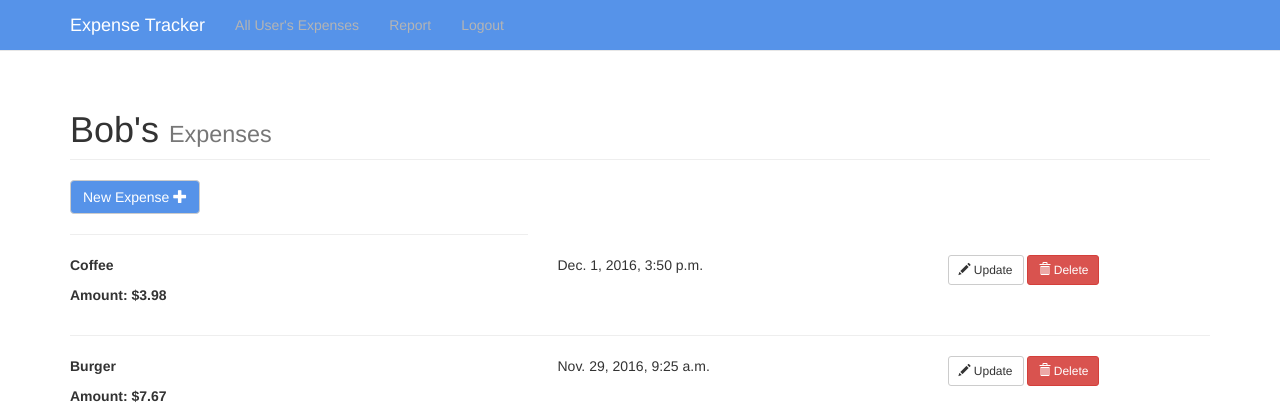
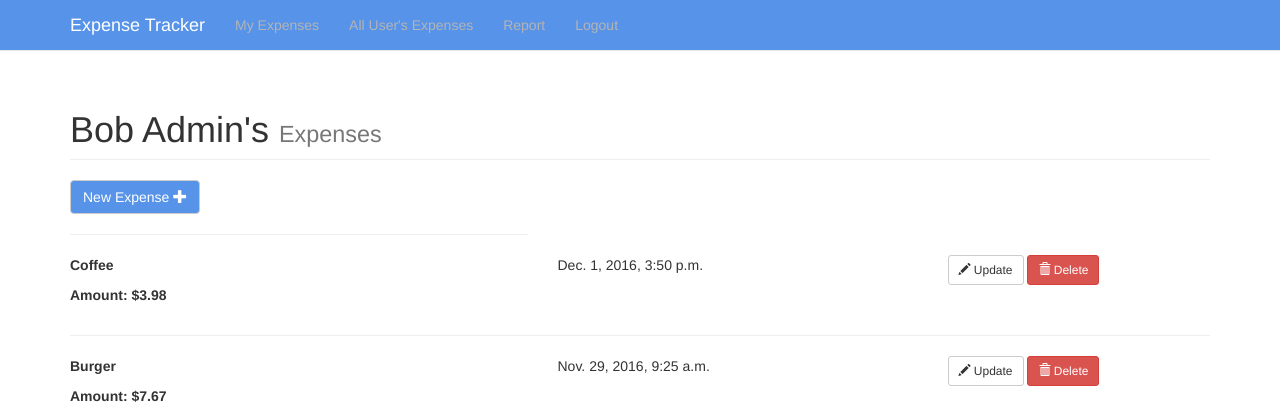
Before and after one commit to yusuf-musleh/Expense-Tracker, a Django app: page / in a window 1280 px wide. Shown: the top 420 px of the page. Run offline with Django 3.2, Linux system fonts and the light colour scheme; a user stored in the database is signed in; data comes from the database, SQL or seed files in the repository; both versions use the stored data as it was after the commit; some libraries are stand-ins or nearby versions.

Commit message:
Changed admin user permissions to Django staff users. Added View All Users Expenses functionality for admin users using Ajax for no page refresh

```diff
--- a/expense_tracker/tracker/models.py
+++ b/expense_tracker/tracker/models.py
@@ -11,5 +11,11 @@ class Expense(models.Model):
 	amount = models.DecimalField(max_digits=19, decimal_places=2)
 	description = models.TextField()
 
+
+	def to_json(self):
+		date_time_str = self.date_time.strftime("%b. %-d, %Y, %-I:%M %p")
+		return dict(id=self.id, owner=[self.owner.first_name, self.owner.last_name], date_time=date_time_str, amount=str(self.amount), description=self.description)
+
+
 	def __unicode__(self):
 		return "$" + str(self.amount) + " spent on " + self.description + " by " +  self.owner.username
--- a/expense_tracker/tracker/static/tracker/js/script.js
+++ b/expense_tracker/tracker/static/tracker/js/script.js
@@ -1,3 +1,77 @@
+function generate_action_buttons(all_users, id, csrf) {
+	if (all_users == 'true'){
+		return ""
+	}
+	else{
+		return "<div class=\"col-md-2\">\
+	                <button type=\"button\" class=\"btn btn-default btn-sm\">\
+	  				<span class=\"glyphicon glyphicon-pencil\" aria-hidden=\"true\"></span> Update\
+					</button>\
+	                <button type=\"button\" onclick=\"delete_expense('/delete_expense/', 'expense" + id + "', '" + csrf + "')\" class=\"btn btn-danger btn-sm\">\
+	  				<span class=\"glyphicon glyphicon-trash\" aria-hidden=\"true\"></span> Delete\
+					</button>\
+				</div>"
+	}
+}
+
+function get_expenses(url, all_users, user, csrf) {
+	console.log('calling properly');
+
+	$.post(url,
+		{
+			csrfmiddlewaretoken: csrf,
+			all_users: all_users
+		},
+		function(data) {
+			console.log(data);
+			data = JSON.parse(data);
+			console.log(data);
+			if (data['status'] == 'success'){
+				$('#add_expense_div').empty();
+				if (all_users == 'true'){
+					$('#expenses_div').empty();
+					$('#no_expense_div').empty();
+					$('#managing_page_header').html("<h1 class=\"page-header\">Everyone's\
+	                    <small>Expenses</small>\
+	                 	</h1>");
+				}
+				else{
+					$('#expenses_div').html("<a class=\"btn btn-default\" href=\"#\" id='new_expense_btn' data-toggle=\"modal\" data-target=\"#new_expense_modal\">New Expense <span class=\"glyphicon glyphicon-plus\"></span></a><hr>");
+					$('#managing_page_header').html("<h1 class=\"page-header\">" + user + "'s\
+	                    <small>Expenses</small>\
+	                	</h1>");
+				}
+
+				var all_expenese_html = ""
+
+	            for (var i = 0; i < data['expenses'].length; i++) {
+						var exp = data['expenses'][i]
+						single_expense_html = "<div id=\"expense" + exp['id'] + "\" class=\"row\">\
+	                <div class=\"col-md-5\">\
+		                <p style=\"font-weight: bold\">" + exp['description'] + "</p>\
+	                    <p style=\"font-weight: bold\">Amount: $" + exp['amount'] + "</p>\
+	                </div>\
+	                <div class=\"col-md-4\">" + exp['date_time'] + "</div>\
+                	" + generate_action_buttons(all_users, exp['id'], csrf) + "\
+		            </div>\
+		            <hr id=\"expense" + exp['id'] + "hr\">"
+
+		            all_expenese_html += single_expense_html
+				}
+
+
+				$('#expenses_div').append(all_expenese_html);
+			}
+			else{
+				console.log(data['status']);
+			}
+
+		});
+
+	return false;
+}
+
+
 function submit_new_expense_form(url, csrf) {
 
 	var expense_description = $('#expense_description').val().trim();
@@ -45,7 +119,7 @@ function submit_new_expense_form(url, csrf) {
 
 			}
 			else{
-				console.log(data[1]);
+				console.log(data['message']);
 			}
 
 		});
@@ -89,7 +163,7 @@ function delete_expense(url, expense_div_id, csrf) {
 
 			}
 			else{
-				console.log(data);
+				console.log(data['message']);
 			}
 
 		});
--- a/expense_tracker/tracker/templates/tracker/expenses.html
+++ b/expense_tracker/tracker/templates/tracker/expenses.html
@@ -44,9 +44,12 @@
                     <!-- <li>
                         <a href="#">All</a>
                     </li> -->
-                    {% if user.is_superuser %}
                     <li>
-                        <a href="#">All User's Expenses</a>
+                        <a onclick="get_expenses('{% url 'get_expenses' %}', 'false', '{{ user.first_name }} ' + '{{ user.last_name }}' ,'{{ csrf_token }}')">My Expenses</a>
+                    </li>
+                    {% if user.is_staff %}
+                    <li>
+                        <a onclick="get_expenses('{% url 'get_expenses' %}', 'true', '{{ user.first_name }} ' + '{{ user.last_name }}', '{{ csrf_token }}')">All User's Expenses</a>
                     </li>
                     {% endif %}
                     <li>
@@ -70,11 +73,11 @@
         <!-- Page Heading -->
         <div class="row">
             <div class="col-lg-12" id="managing_page_header">
-                <h1 class="page-header">{{ user.first_name }}'s
+                <h1 class="page-header">{{ user.first_name }} {{user.last_name}}'s
                     <small>Expenses</small>
                 </h1>
             </div>
-            <div class="col-md-5">
+            <div id='add_expense_div' class="col-md-5">
                 <a class="btn btn-default" href="#" id='new_expense_btn' data-toggle="modal" data-target="#new_expense_modal">New Expense <span class="glyphicon glyphicon-plus"></span></a>
                 <hr>
             </div>
@@ -95,7 +98,7 @@
                 	{{ expense.date_time }}
  					<!-- HAVE TIME ZONE THING HERE -->
                 </div>
-
+                {% block actions_buttons %}
                 <div class="col-md-2">
 	                <button type="button" class="btn btn-default btn-sm">
 	  				<span class="glyphicon glyphicon-pencil" aria-hidden="true"></span> Update
@@ -104,6 +107,7 @@
 	  				<span class="glyphicon glyphicon-trash" aria-hidden="true"></span> Delete
 					</button>
 				</div>
+				{% endblock %}
             </div>
             <hr id="expense{{expense.id}}hr">
             {% endfor %}
--- a/expense_tracker/tracker/urls.py
+++ b/expense_tracker/tracker/urls.py
@@ -3,7 +3,9 @@ from django.conf.urls import url
 from . import views
 
 urlpatterns = [
+	# Pages
 	url(r'^$', views.index, name='index'),
+	url(r'^get_expenses/', views.get_expenses, name='get_expenses'),
 
 	# Authentication
 	url(r'^signin/', views.signin, name='signin'),
--- a/expense_tracker/tracker/views.py
+++ b/expense_tracker/tracker/views.py
@@ -15,6 +15,30 @@ def index(request):
 	context['expenses'] = user_expenses
 	# context['expenses'] = [{'date_time': '12/1/16', 'amount': '15.00', 'description': 'Pizza for lunch.'}, {'date_time': '11/29/16', 'amount': '5.99', 'description': 'Coffee for coding.'}]
 	return render(request, 'tracker/expenses.html', context)
+
+
+@login_required(login_url='/signin/')
+def get_expenses(request):
+	all_users = request.POST['all_users']
+	if all_users == 'true' and request.user.is_staff:
+		success_data = {}
+		everyones_expenses = Expense.objects.all()
+		everyones_expenses = map(lambda x: x.to_json(), everyones_expenses)
+		success_data['status'] = 'success'
+		success_data['expenses'] = everyones_expenses
+		return HttpResponse(json.dumps(success_data))
+	elif all_users == 'false':
+		user_expenses = Expense.objects.filter(owner=request.user)
+		user_expenses = map(lambda x: x.to_json(), user_expenses)
+		success_data = {}
+		success_data['status'] = 'success'
+		success_data['expenses'] = user_expenses
+		return HttpResponse(json.dumps(success_data))
+	else:
+		failed_data = {}
+		failed_data['status'] = 'failed'
+		failed_data['messages'] = 'You must be an admin to view everybody\'s expenses!'
+		return HttpResponse(json.dumps(failed_data))
 
 
 def signin(request):
@@ -63,7 +87,7 @@ def create_new_expense(request):
 			success_data = {'status': 'success', 'new_id': new_expense.id, 'readable_date': new_expense.date_time.strftime("%b. %-d, %Y, %-I:%M %p")}
 			return HttpResponse(json.dumps( success_data ))
 		except:
-			failed_data = ['failed', 'Failed to create expense, try again!']
+			failed_data = {'status': 'failed', 'message': 'Failed to create expense, try again!'}
 			return HttpResponse(json.dumps(failed_data))
 	else:
 		return HttpResponseRedirect('/')
```
Also changed, not shown: expense_tracker/db.sqlite3, 3 other files.
